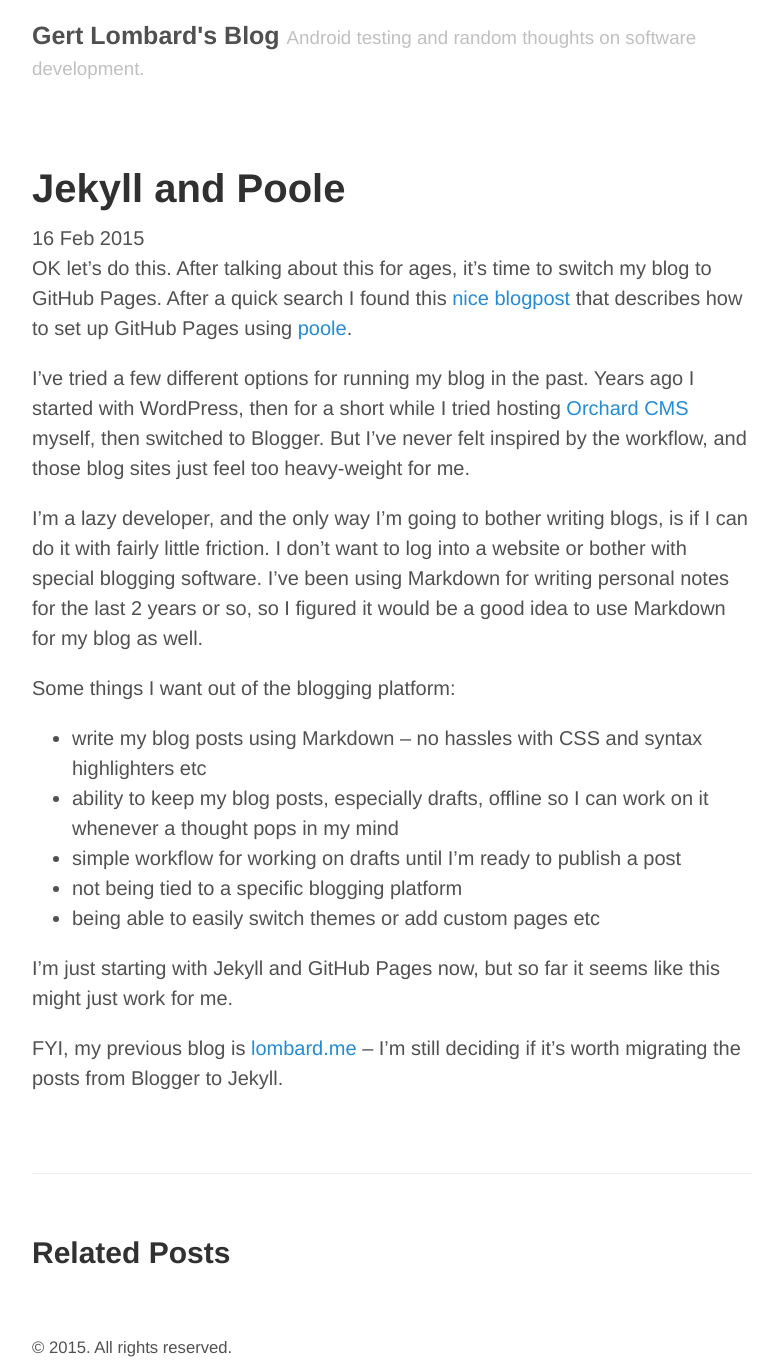
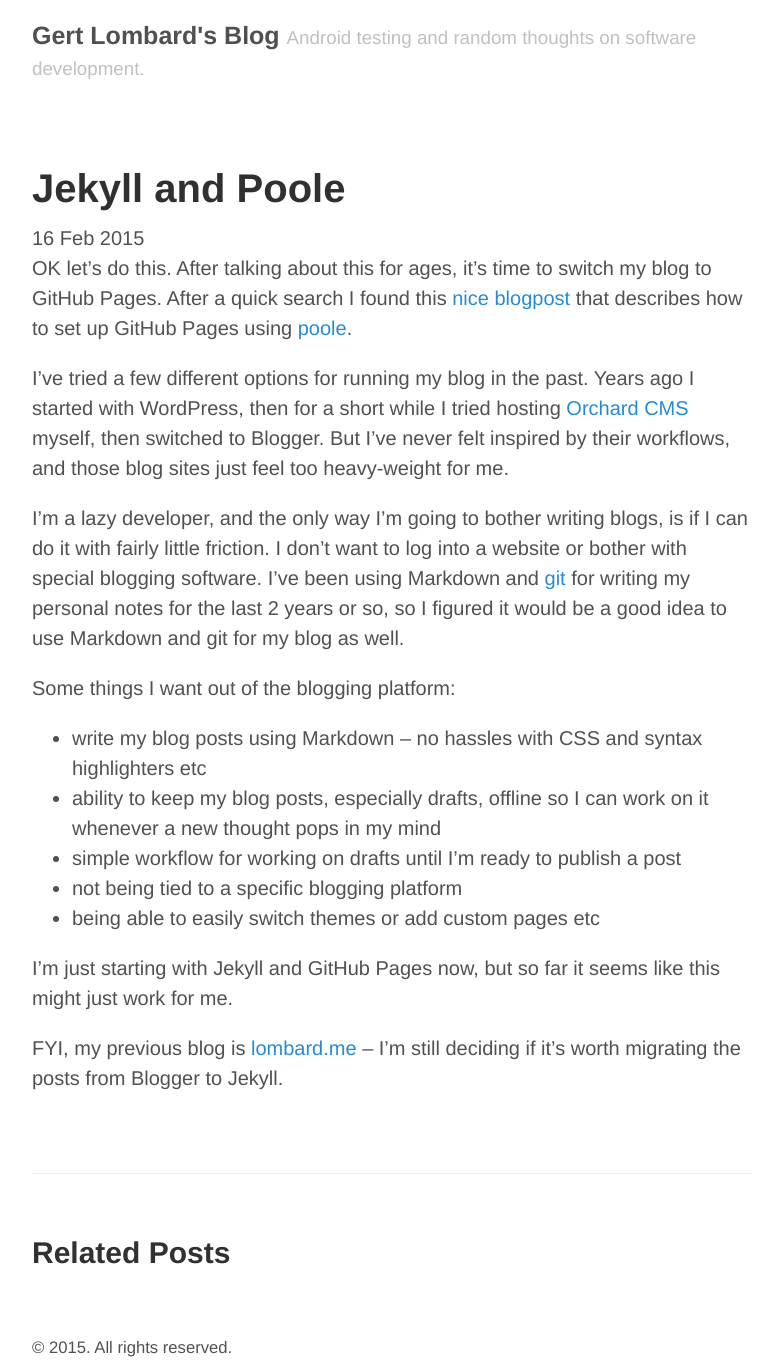
Before and after one commit to glombard/glombard.github.io, a Jekyll site: the page built from _posts/2015-02-16-jekyll-poole.md, in a window 1280 px wide. Shown: the whole page, without its empty margins (248-1031 px from the left). Built offline with Jekyll 4.4.1, drawn with Linux system fonts in a browser that asks for light colours.

Commit message:
Fix link

```diff
--- a/_posts/2015-02-16-jekyll-poole.md
+++ b/_posts/2015-02-16-jekyll-poole.md
@@ -5,14 +5,14 @@ title: Jekyll and Poole
 
 OK let's do this. After talking about this for ages, it's time to switch my blog to GitHub Pages. After a quick search I found this [nice blogpost](http://joshualande.com/jekyll-github-pages-poole/) that describes how to set up GitHub Pages using [poole](https://github.com/poole/poole).
 
-I've tried a few different options for running my blog in the past. Years ago I started with WordPress, then for a short while I tried hosting [Orchard CMS]() myself, then switched to Blogger. But I've never felt inspired by the workflow, and those blog sites just feel too heavy-weight for me.
+I've tried a few different options for running my blog in the past. Years ago I started with WordPress, then for a short while I tried hosting [Orchard CMS](http://orchardproject.net/) myself, then switched to Blogger. But I've never felt inspired by their workflows, and those blog sites just feel too heavy-weight for me.
 
-I'm a lazy developer, and the only way I'm going to bother writing blogs, is if I can do it with fairly little friction. I don't want to log into a website or bother with special blogging software. I've been using Markdown for writing personal notes for the last 2 years or so, so I figured it would be a good idea to use Markdown for my blog as well.
+I'm a lazy developer, and the only way I'm going to bother writing blogs, is if I can do it with fairly little friction. I don't want to log into a website or bother with special blogging software. I've been using Markdown and [git](https://bitbucket.org/) for writing my personal notes for the last 2 years or so, so I figured it would be a good idea to use Markdown and git for my blog as well.
 
 Some things I want out of the blogging platform:
 
 - write my blog posts using Markdown -- no hassles with CSS and syntax highlighters etc
-- ability to keep my blog posts, especially drafts, offline so I can work on it whenever a thought pops in my mind
+- ability to keep my blog posts, especially drafts, offline so I can work on it whenever a new thought pops in my mind
 - simple workflow for working on drafts until I'm ready to publish a post
 - not being tied to a specific blogging platform
 - being able to easily switch themes or add custom pages etc
```
